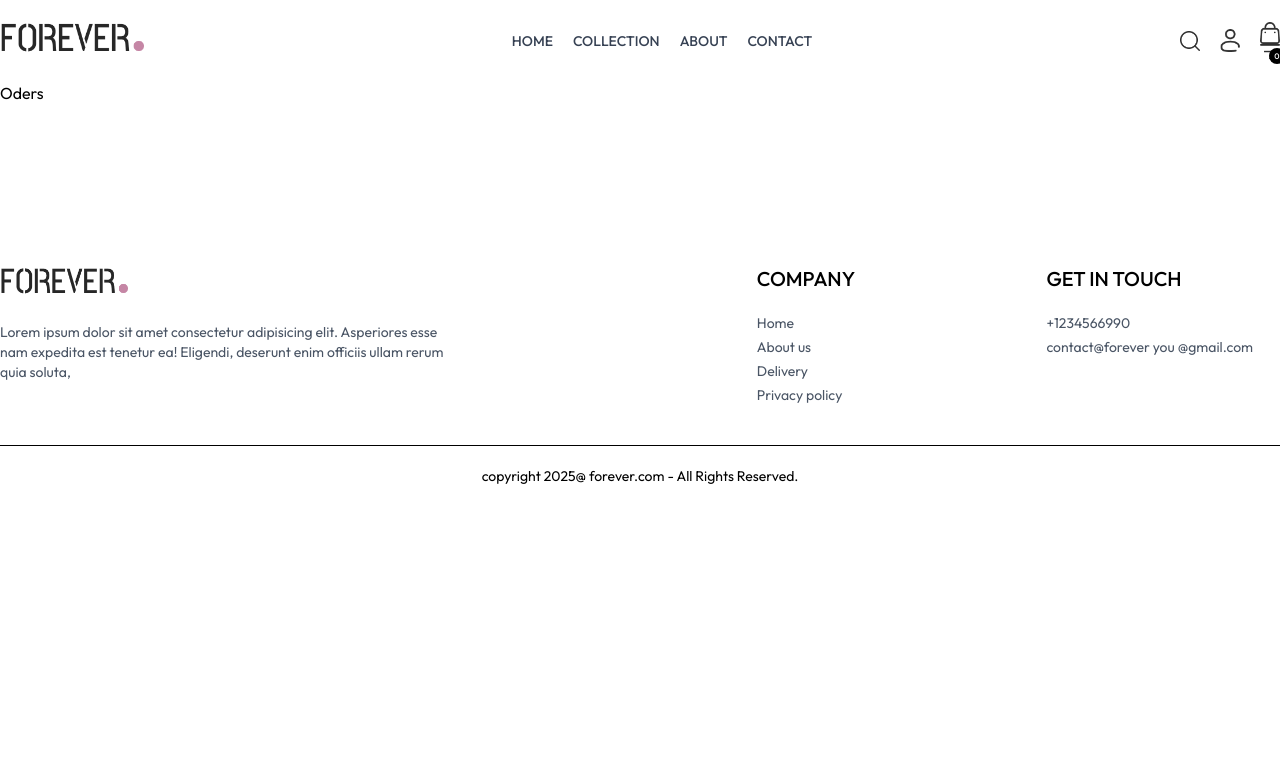
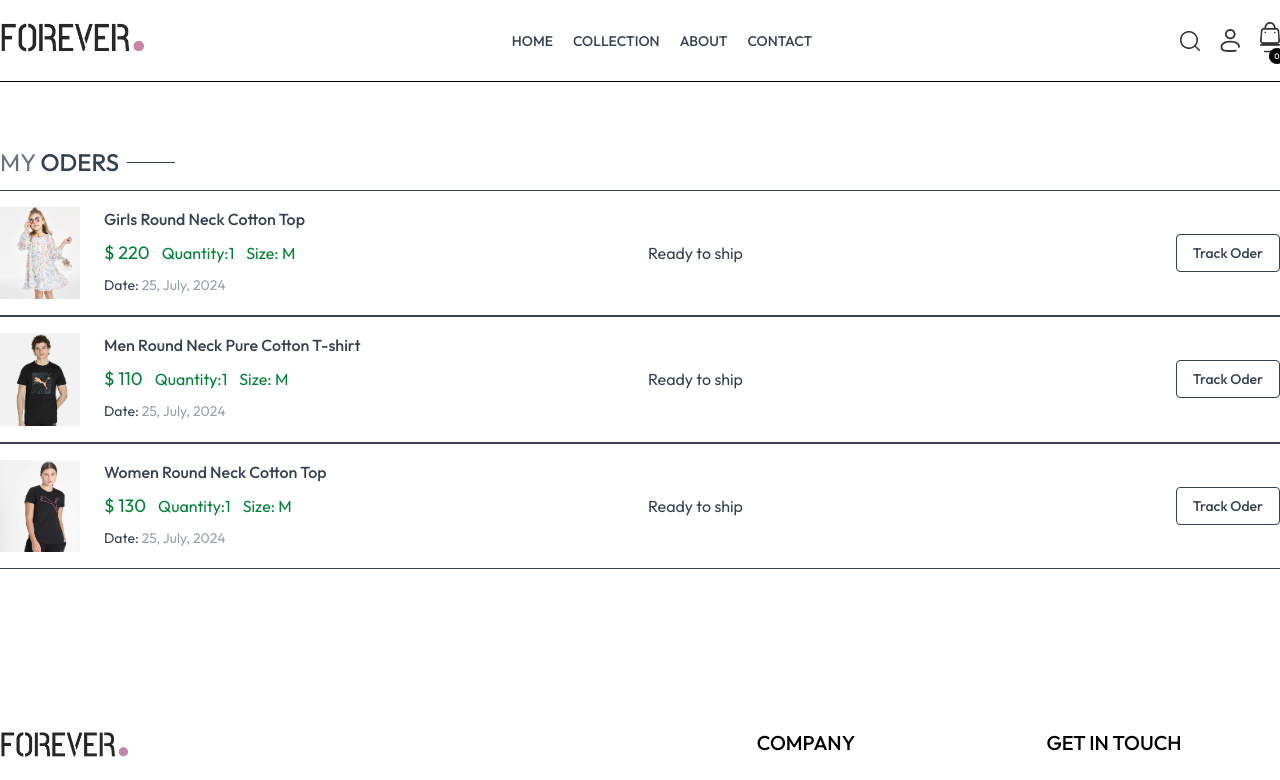
Before and after one commit to Berita-Winnie/e-commerse, a React app in the folder front_end/: page /oders in a window 1280 px wide. Shown: the top 780 px of the page. Built offline with nearby package versions, Linux system fonts and the light colour scheme; the HTML template or start-up script is replaced by a standard one.

Commit message:
feat(orders): finalize orders page layout and styling

```diff
--- a/front_end/src/pages/Oders.jsx
+++ b/front_end/src/pages/Oders.jsx
@@ -1,7 +1,50 @@
-import React from 'react'
+import React, { useContext } from 'react'
+import { ShopContext } from '../context/ShopContext'
+import Title from '../components/Title'
 
 const Oders = () => {
-  return <div>Oders</div>
+  const { products, currency } = useContext(ShopContext)
+  return (
+    <div className="border-t pt-16">
+      <div className="text-2xl">
+        <Title text1={'MY'} text2={'ODERS'} />
+      </div>
+      <div>
+        {products.slice(1, 4).map((item, index) => (
+          <div
+            key={index}
+            className="py-4 border-t border-b text-gray-700  flex flex-col md:flex-row md:items-center md:justify-between gap-4"
+          >
+            <div className="flex items-start gap-6 text-sm">
+              <img className="w-16  sm:w-20" src={item.image[0]} alt="" />
+              <div>
+                <p className="sm:text-base font-medium">{item.name}</p>
+                <div className="flex items-center gap-3 mt-2 text-base text-green-700">
+                  <p className="text-lg">
+                    {currency} {item.price}
+                  </p>
+                  <p>Quantity:1</p>
+                  <p>Size: M</p>
+                </div>
+                <p className="mt-2">
+                  Date: <span className="text-gray-400">25, July, 2024</span>
+                </p>
+              </div>
+            </div>
+            <div className="md:w-1/2  flex justify-between">
+              <div className="flex items-center gap-2">
+                <p className="mmin-w-2 h-2 rounded-full bg-green-500"></p>
+                <p className="text-sm md:text-base">Ready to ship</p>
+              </div>
+              <button className="border px-4 py-2  text-sm font-medium  rounded-sm">
+                Track Oder
+              </button>
+            </div>
+          </div>
+        ))}
+      </div>
+    </div>
+  )
 }
 
 export default Oders
```
